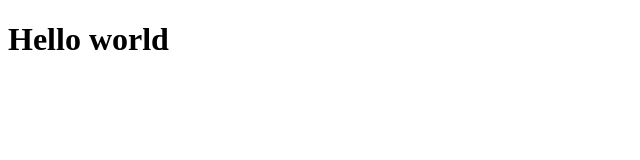
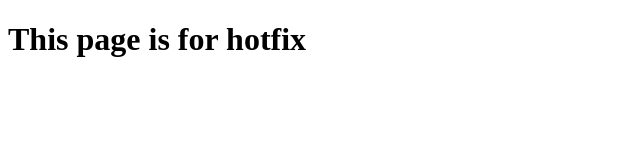
Before and after one commit to jbergo7/sample-repository, a plain HTML site: page index.html in a window 1280 px wide. Shown: the whole page, without its empty margins (0-640 px from the left). Drawn offline with Linux system fonts and the light colour scheme.

Commit message:
adding text for hotfix

```diff
--- a/index.html
+++ b/index.html
@@ -6,6 +6,6 @@
     <title>This is sample repository</title>
 </head>
 <body>
-    <h1>Hello world</h1>
+    <h1>This page is for hotfix</h1>
 </body>
 </html>
```
